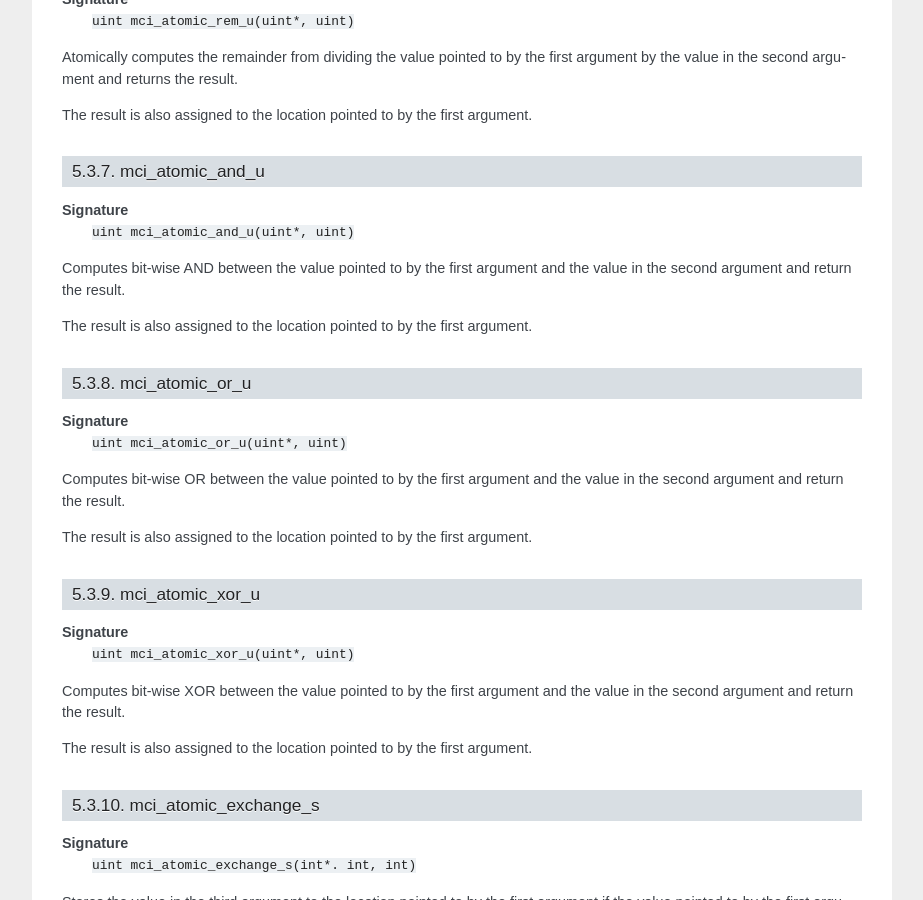
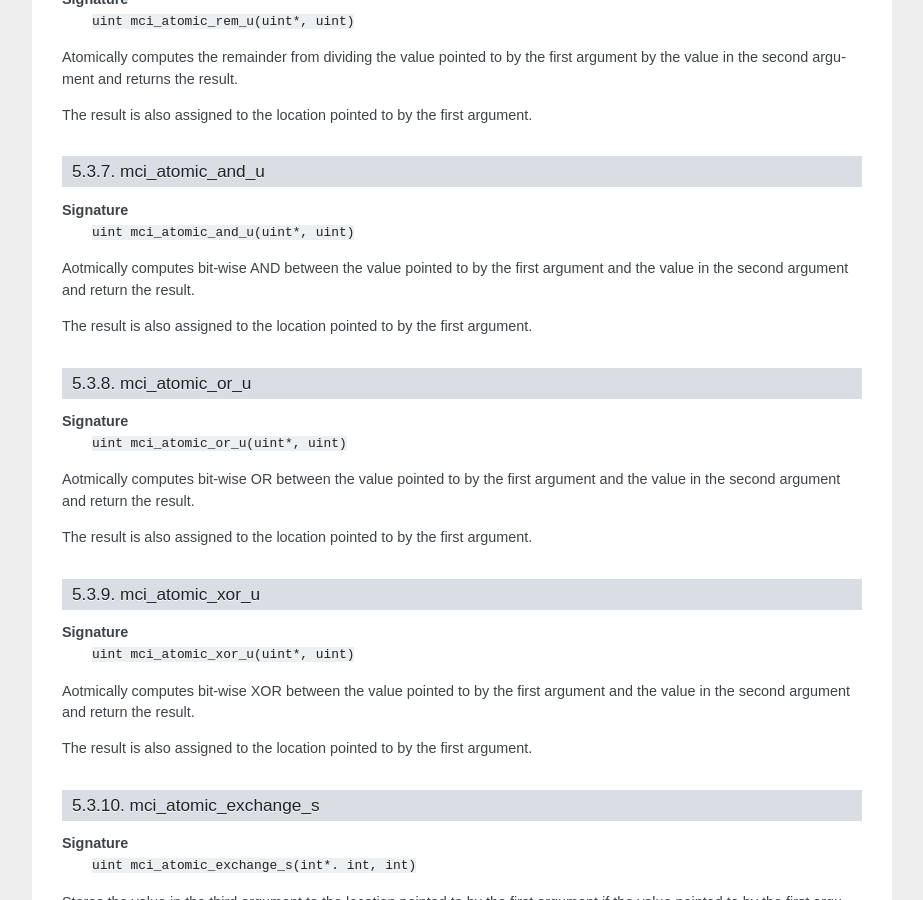
Before and after one commit to lycus/mci, a Sphinx documentation site: the page built from docs/intrinsics.rst, in a window 1280 px wide and 900 px high, scrolled down 3580 px. Shown: the whole window, without its empty margins (198-1121 px from the left). Built offline with Sphinx 7.4.7, drawn with Linux system fonts in a browser that asks for light colours; some of the changed text lies outside the part shown.

Commit message:
Minor fixes.

```diff
--- a/docs/intrinsics.rst
+++ b/docs/intrinsics.rst
@@ -214,8 +214,8 @@ mci_atomic_and_u
 **Signature**
     ``uint mci_atomic_and_u(uint*, uint)``
 
-Computes bit-wise AND between the value pointed to by the first argument and
-the value in the second argument and return the result.
+Aotmically computes bit-wise AND between the value pointed to by the first
+argument and the value in the second argument and return the result.
 
 The result is also assigned to the location pointed to by the first argument.
 
@@ -225,8 +225,8 @@ mci_atomic_or_u
 **Signature**
     ``uint mci_atomic_or_u(uint*, uint)``
 
-Computes bit-wise OR between the value pointed to by the first argument and
-the value in the second argument and return the result.
+Aotmically computes bit-wise OR between the value pointed to by the first
+argument and the value in the second argument and return the result.
 
 The result is also assigned to the location pointed to by the first argument.
 
@@ -236,8 +236,8 @@ mci_atomic_xor_u
 **Signature**
     ``uint mci_atomic_xor_u(uint*, uint)``
 
-Computes bit-wise XOR between the value pointed to by the first argument and
-the value in the second argument and return the result.
+Aotmically computes bit-wise XOR between the value pointed to by the first
+argument and the value in the second argument and return the result.
 
 The result is also assigned to the location pointed to by the first argument.
 
@@ -314,8 +314,8 @@ mci_atomic_and_s
 **Signature**
     ``int mci_atomic_and_s(int*, int)``
 
-Computes bit-wise AND between the value pointed to by the first argument and
-the value in the second argument and return the result.
+Aotmically computes bit-wise AND between the value pointed to by the first
+argument and the value in the second argument and return the result.
 
 The result is also assigned to the location pointed to by the first argument.
 
@@ -325,8 +325,8 @@ mci_atomic_or_s
 **Signature**
     ``int mci_atomic_or_s(int*, int)``
 
-Computes bit-wise OR between the value pointed to by the first argument and
-the value in the second argument and return the result.
+Aotmically computes bit-wise OR between the value pointed to by the first
+argument and the value in the second argument and return the result.
 
 The result is also assigned to the location pointed to by the first argument.
 
@@ -336,8 +336,8 @@ mci_atomic_xor_s
 **Signature**
     ``int mci_atomic_xor_s(int*, int)``
 
-Computes bit-wise XOR between the value pointed to by the first argument and
-the value in the second argument and return the result.
+Aotmically computes bit-wise XOR between the value pointed to by the first
+argument and the value in the second argument and return the result.
 
 The result is also assigned to the location pointed to by the first argument.
 
```
